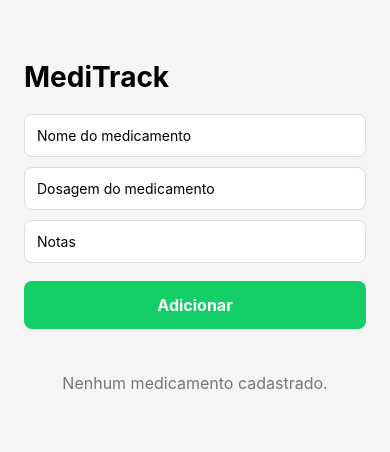
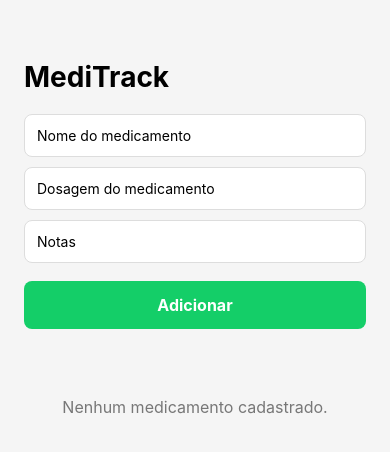
Before and after one commit to MiguelMonteiroo/medminder, a React Native app: screen / in a window 390 px wide. Shown: the top 452 px of the page. Built offline with nearby package versions, Linux system fonts and the light colour scheme.

Commit message:
add scrollView

```diff
--- a/src/screens/HomeScreen.tsx
+++ b/src/screens/HomeScreen.tsx
@@ -1,4 +1,4 @@
-import { View, Text, TextInput, Pressable, StyleSheet } from "react-native";
+import { View, Text, TextInput, Pressable, StyleSheet, ScrollView} from "react-native";
 import { useState } from "react";
 import { MedicationCard } from "../components/MedicationCard";
 import { Medication } from "../types/Medication";
@@ -33,7 +33,9 @@ export function HomeScreen() {
   }
 
   return (
-    <View style={styles.container}>
+    <ScrollView style={styles.container}
+     contentContainerStyle={styles.content}
+     keyboardShouldPersistTaps="handled">
       <Text style={styles.title}>MediTrack</Text>
       <TextInput
         value={name}
@@ -75,16 +77,20 @@ export function HomeScreen() {
           ))
         )}
       </View>
-    </View>
+    </ScrollView>
   );
 }
 
 const styles = StyleSheet.create({
   container: {
     flex: 1,
+    backgroundColor: "#F5F5F5",
+  },
+    content: {
+    flexGrow: 1,
     padding: 24,
     paddingTop: 60,
-    backgroundColor: "#F5F5F5",
+    paddingBottom: 80,
   },
   title: {
     fontSize: 28,
@@ -118,6 +124,6 @@ const styles = StyleSheet.create({
     fontSize: 16,
     color: "#777",
     textAlign: "center",
-    marginTop: 24,
+    marginTop: 48,
   },
 });
```
